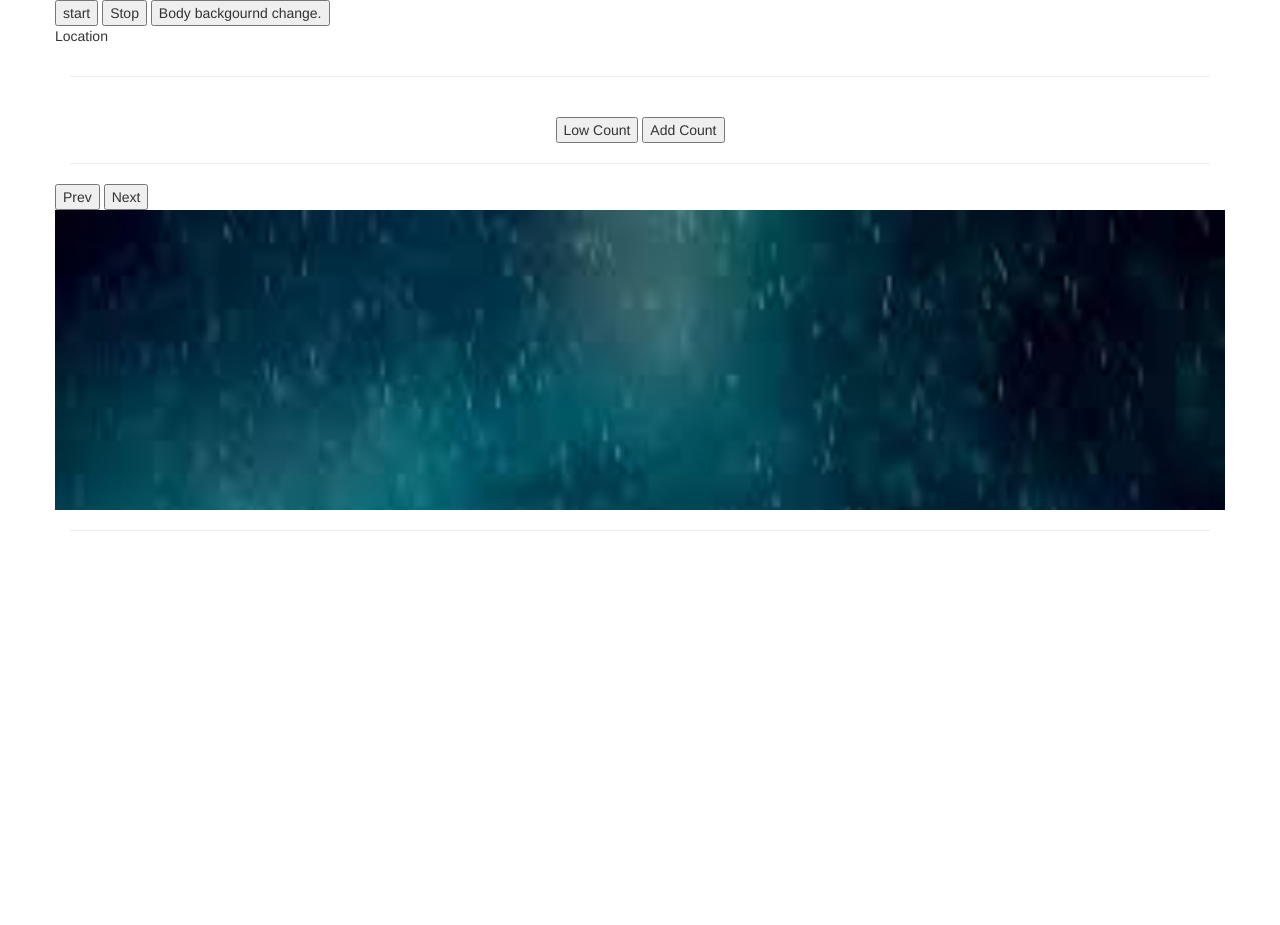
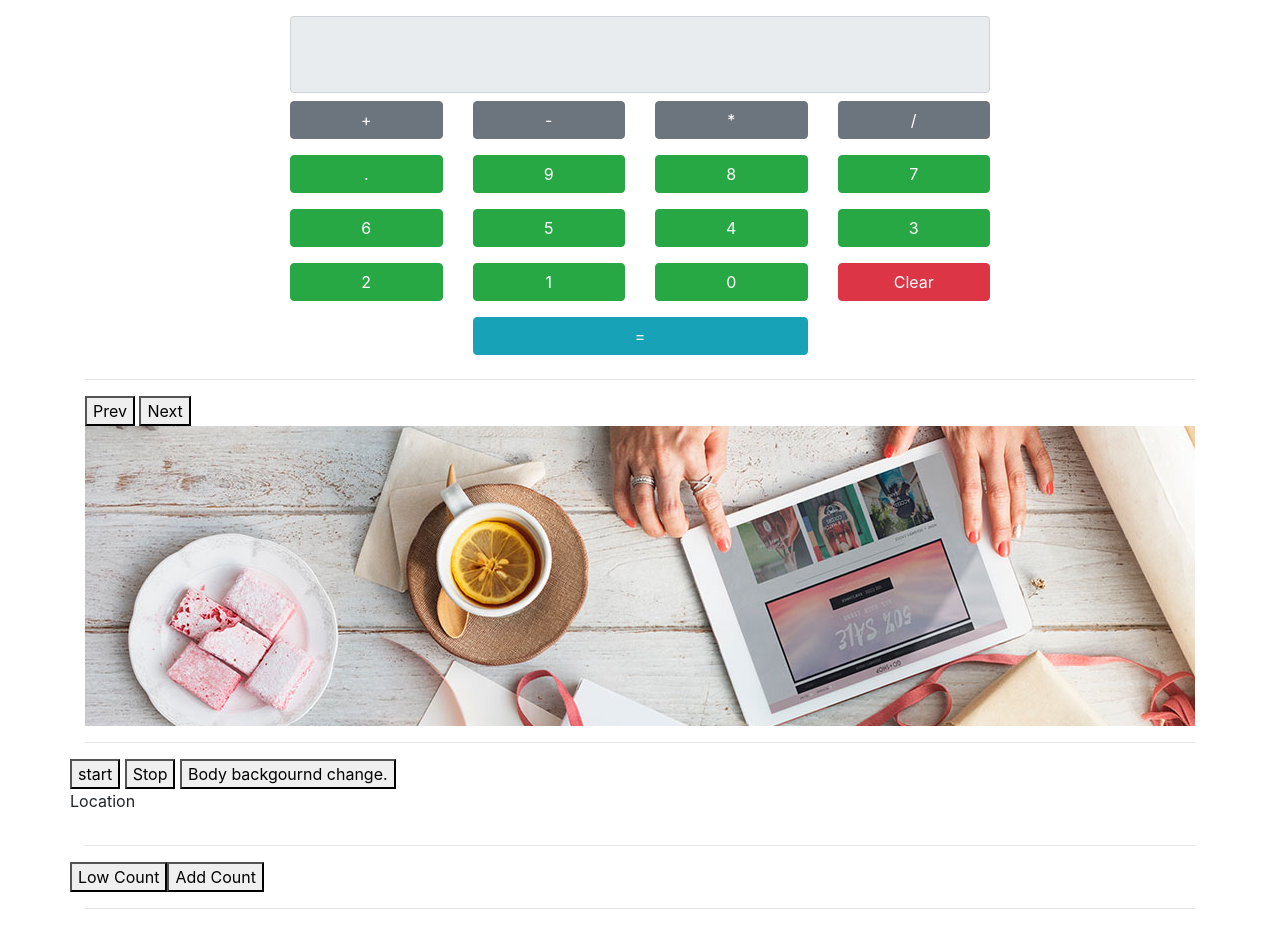
Before and after one commit to khairuljf/Core-js, a plain HTML site: page test.html in a window 1280 px wide. Before the commit the page ends 800 px from the top, so only its background shows below. Drawn offline with nearby package versions, Linux system fonts and the light colour scheme.

Commit message:
Basic Calculator Complete

```diff
--- a/css/style.css
+++ b/css/style.css
@@ -137,4 +137,12 @@ section#subscription::before{
     background: url('../images/backgournd-defatult.jpg');
     height: 300px;
     background-size: cover;
+    display: block;
 }
+.display{
+    font-size: 50px;
+    width: 100%;
+    background: gray;
+    padding: 0 5px;
+    color:#000;
+}
--- a/js/practice.js
+++ b/js/practice.js
@@ -478,6 +478,18 @@ function sprev_fc(){
 	sitem.style.backgroundImage= `url(images/slider-${cslider}.jpg)`;
 }
 
+
+function autoSlider(){
+
+		setTimeout(autoSlider,7000);
+		snext_fc();
+
+}
+
+autoSlider();
+
+
+
 snext.addEventListener('click',snext_fc);
 
 function snext_fc(){
@@ -492,3 +504,38 @@ if(cslider<1){
 
 
 // Calculator
+
+const allbtn = document.querySelectorAll('#calbtn .nbtn');
+const cdisplay = document.querySelector('.display');
+const getResult = document.querySelector('#getResult');
+const dclear = document.querySelector('#clear');
+
+for(let i=0; i<allbtn.length; i++){
+
+	allbtn[i].addEventListener('click', function(){
+		let result = allbtn[i].getAttribute('value');
+
+			cdisplay.value += result;
+	});
+
+}
+
+getResult.addEventListener('click', function(){
+
+	if(cdisplay.value == ''){
+		alert("Data empty");
+	}else if(cdisplay.value == '+' || cdisplay.value == '-' || cdisplay.value == '*' || cdisplay.value == '/'){
+			alert("Please enter any digitn then try Operateor");
+			cdisplay.value ='';
+
+	}else{
+
+		let getans = eval(cdisplay.value);
+		cdisplay.value = getans;
+	}
+
+})
+
+dclear.addEventListener('click',function(){
+	cdisplay.value ='';
+});
--- a/test.html
+++ b/test.html
@@ -5,14 +5,109 @@
     <title>Course </title>
 
 
-    <link rel="stylesheet" href="https://maxcdn.bootstrapcdn.com/bootstrap/3.3.4/css/bootstrap.min.css">
-    <link rel="stylesheet" href="css/style.css">
+  <link rel="stylesheet" href="https://maxcdn.bootstrapcdn.com/bootstrap/4.0.0/css/bootstrap.min.css" integrity="sha384-Gn5384xqQ1aoWXA+058RXPxPg6fy4IWvTNh0E263XmFcJlSAwiGgFAW/dAiS6JXm" crossorigin="anonymous">
+  <link rel="stylesheet" href="css/style.css">
 
   </head>
   <body>
     <!-- Latest compiled and minified Bootstrap CSS -->
 
     <div class = "container">
+
+      <div class="row my-3" id="calbtn">
+          <div class="col-2"></div>
+          <div class="col-8">
+            <div class="d-flex">
+              <div class="col">
+                <form>
+                    <input type="text"  class="form-control display disabled" disabled>
+                </form>
+              </div>
+            </div>
+            <div class="w-100"></div>
+            <div class="d-flex my-2">
+                <div class="col">
+                  <button type="button" value="+" class="btn btn-secondary nbtn btn-block">+</button>
+                </div>
+                <div class="col">
+                  <button type="button" value="-" class="btn btn-block nbtn btn-secondary">-</button>
+                </div>
+                <div class="col">
+                  <button value="*" type="button" class="btn btn-block nbtn btn-secondary">*</button>
+                </div>
+                <div class="col">
+                  <button value="/" type="button" class="btn btn-block nbtn btn-secondary">/</button>
+                </div>
+            </div>
+            <div class="d-flex py-2">
+                <div class="col">
+                  <button value="." type="button" class="btn btn-block nbtn btn-success">.</button>
+                </div>
+                <div class="col">
+                  <button value="9" type="button" class="btn btn-block nbtn btn-success">9</button>
+                </div>
+                <div class="col">
+                  <button value="8" type="button" class="btn btn-block nbtn btn-success">8</button>
+                </div>
+                <div class="col">
+                  <button value="7" type="button" class="btn btn-block nbtn btn-success">7</button>
+                </div>
+            </div>
+            <div class="d-flex py-2">
+                <div class="col">
+                  <button value="6" type="button" class="btn btn-block nbtn btn-success">6</button>
+                </div>
+                <div class="col">
+                  <button value="5" type="button" class="btn btn-block nbtn btn-success">5</button>
+                </div>
+                <div class="col">
+                  <button value="4" type="button" class="btn btn-block nbtn btn-success">4</button>
+                </div>
+                <div class="col">
+                  <button value="3" type="button" class="btn btn-block nbtn btn-success">3</button>
+                </div>
+            </div>
+
+            <div class="d-flex py-2">
+                <div class="col">
+                  <button value="2" type="button" class="btn btn-block nbtn btn-success">2</button>
+                </div>
+                <div class="col">
+                  <button value="1" type="button" class="btn btn-block nbtn btn-success">1</button>
+                </div>
+                <div class="col">
+                  <button value="0" type="button" class="btn btn-block nbtn btn-success">0</button>
+                </div>
+                <div class="col">
+                  <button id="clear" type="button" class="btn btn-block  btn-danger">Clear</button>
+                </div>
+            </div>
+            <div class="d-flex py-2">
+              <div class="col-6 offset-3">
+                 <button id="getResult" type="button" class="btn btn-block btn-info">=</button>
+              </div>
+
+            </div>
+
+
+          </div>
+      </div>
+
+
+
+
+
+
+    <hr>
+
+
+    <div id="slider">
+      <button type="button" class="sprev btnbtn-info">Prev</button>
+      <button class="snext">Next</button><br>
+        <div class="slider-item"></div>
+    </div>
+
+<hr>
 
 
    <div class="row">
@@ -37,22 +132,15 @@
     <hr>
 
 
-<div class="row" id="slider">
-  <button class="sprev">Prev</button>
-  <button class="snext">Next</button>
-    <div class="slider-item">
-    </div>
-</div>
-
-<hr>
 
 
 
 
       </div> <!-- end container-fluid -->
       <!-- Latest compiled and minified JavaScript -->
-      <script src="https://ajax.googleapis.com/ajax/libs/jquery/2.1.3/jquery.min.js"></script>
-      <script src="https://maxcdn.bootstrapcdn.com/bootstrap/3.3.4/js/bootstrap.min.js"></script>
+     <script src="https://code.jquery.com/jquery-3.2.1.slim.min.js" integrity="sha384-KJ3o2DKtIkvYIK3UENzmM7KCkRr/rE9/Qpg6aAZGJwFDMVNA/GpGFF93hXpG5KkN" crossorigin="anonymous"></script>
+    <script src="https://cdnjs.cloudflare.com/ajax/libs/popper.js/1.12.9/umd/popper.min.js" integrity="sha384-ApNbgh9B+Y1QKtv3Rn7W3mgPxhU9K/ScQsAP7hUibX39j7fakFPskvXusvfa0b4Q" crossorigin="anonymous"></script>
+    <script src="https://maxcdn.bootstrapcdn.com/bootstrap/4.0.0/js/bootstrap.min.js" integrity="sha384-JZR6Spejh4U02d8jOt6vLEHfe/JQGiRRSQQxSfFWpi1MquVdAyjUar5+76PVCmYl" crossorigin="anonymous"></script>
 
       <script src="js/practice.js" type="text/javascript"></script>
       <script  src="js/index.js"></script>
```
